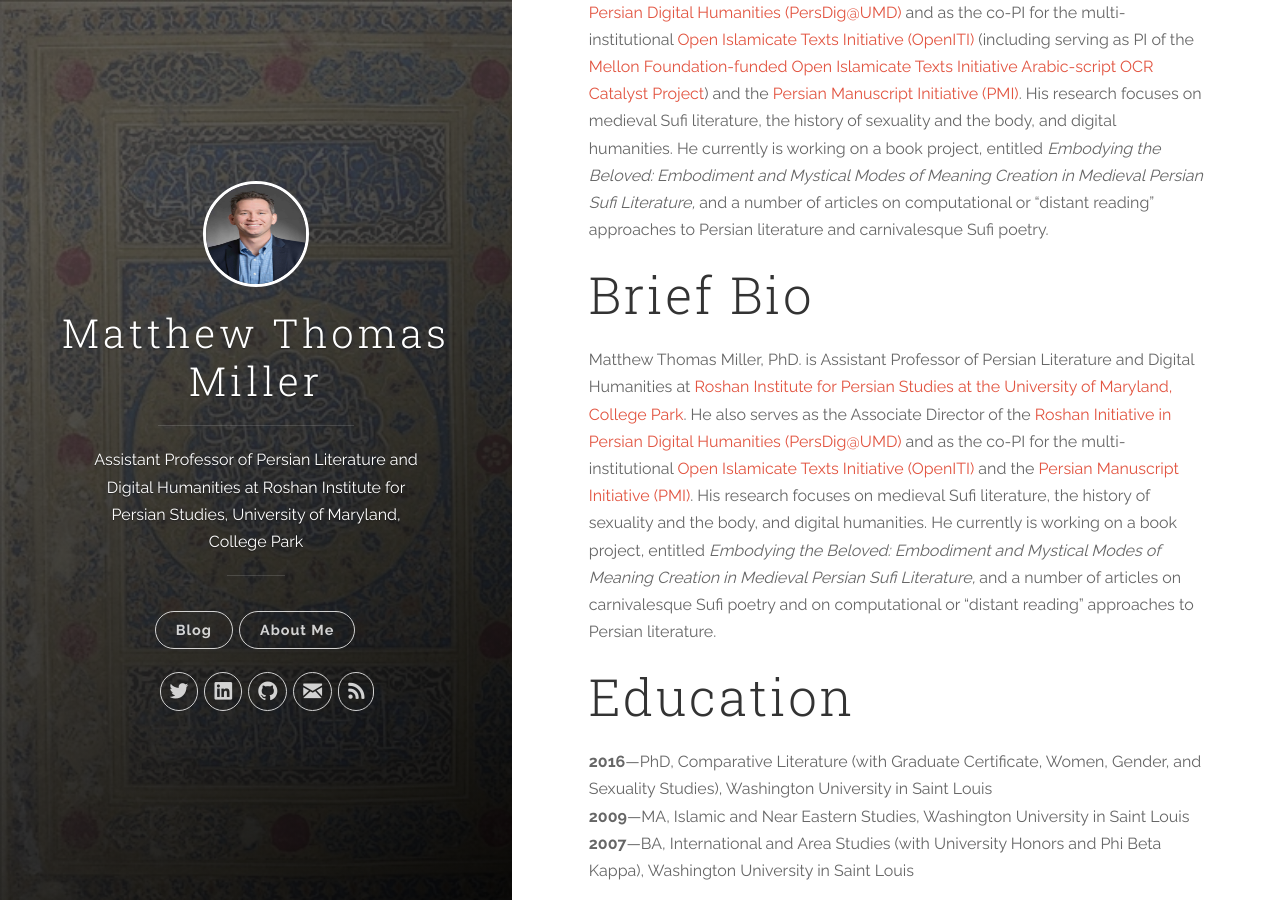
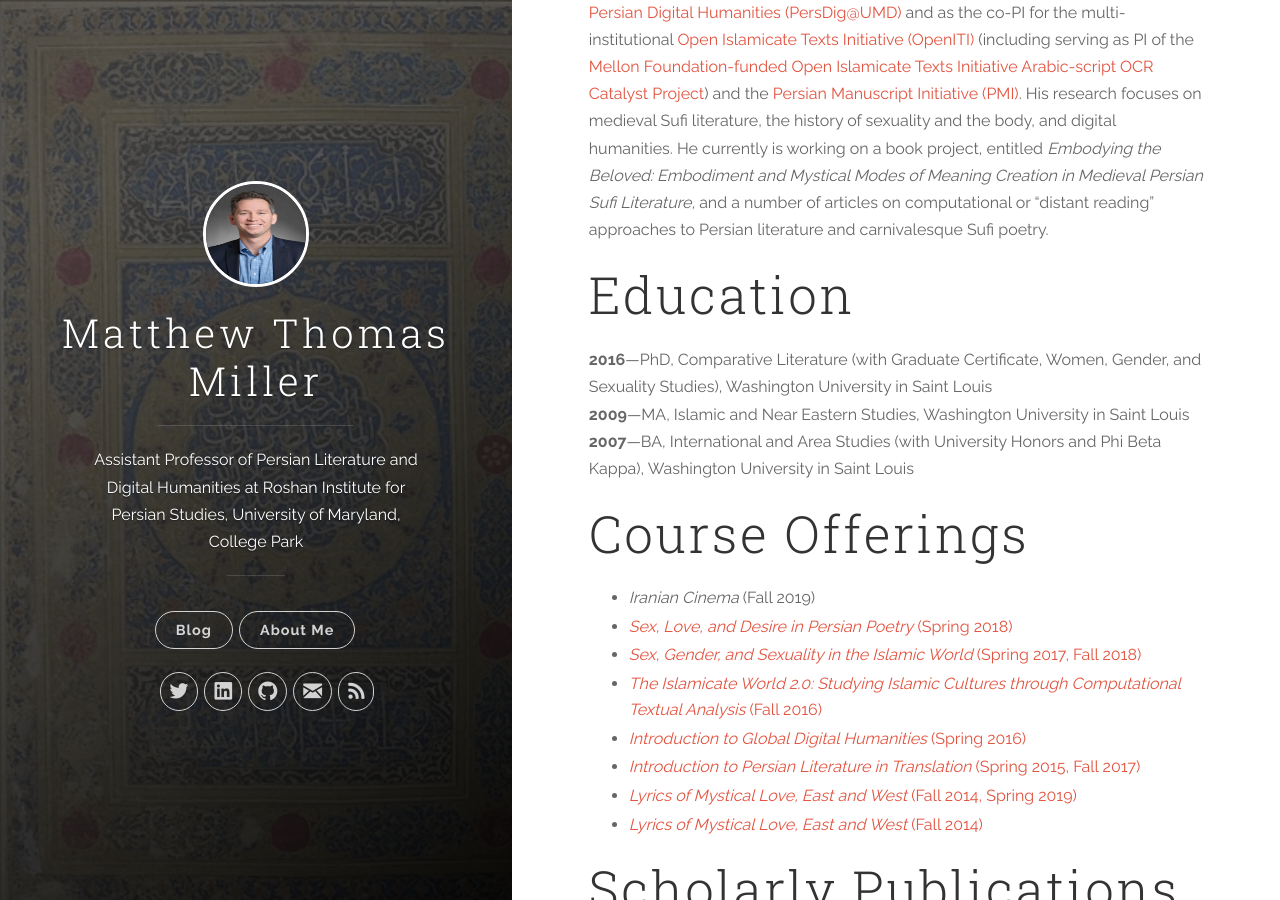
Before and after one commit to MatthewThomasMiller/MatthewThomasMiller.github.io, a Jekyll site: the page built from about-me.md, in a window 1280 px wide and 900 px high, scrolled down 324 px. Built offline with Jekyll 4.4.1, drawn with Linux system fonts in a browser that asks for light colours; our own code applies the rules of GitHub Pages for plain Markdown files.

Commit message:
2019updates17

```diff
--- a/about-me.md
+++ b/about-me.md
@@ -4,10 +4,6 @@
 # Brief Bio
 
 Matthew Thomas Miller, PhD. is Assistant Professor of Persian Literature and Digital Humanities at [Roshan Institute for Persian Studies at the University of Maryland, College Park](http://sllc.umd.edu/persian) and an affiliate of the [Maryland Institute for Technology in the Humanities](https://mith.umd.edu/people/). He also serves as the Associate Director of the [Roshan Initiative in Persian Digital Humanities (PersDig@UMD)](http://persdig.umd.edu/) and as the co-PI for the multi-institutional [Open Islamicate Texts Initiative (OpenITI)](http://iti-corpus.github.io/) (including serving as PI of the [Mellon Foundation-funded](https://mellon.org/) [Open Islamicate Texts Initiative Arabic-script OCR Catalyst Project](https://medium.com/@openiti/openiti-aocp-9802865a6586)) and the [Persian Manuscript Initiative (PMI)](http://www.persianmanuscript.org/). His research focuses on medieval Sufi literature, the history of sexuality and the body, and digital humanities. He currently is working on a book project, entitled *Embodying the Beloved: Embodiment and Mystical Modes of Meaning Creation in Medieval Persian Sufi Literature,* and a number of articles on computational or “distant reading” approaches to Persian literature and carnivalesque Sufi poetry.
-
-# Brief Bio
-
-Matthew Thomas Miller, PhD. is Assistant Professor of Persian Literature and Digital Humanities at [Roshan Institute for Persian Studies at the University of Maryland, College Park](http://sllc.umd.edu/persian). He also serves as the Associate Director of the [Roshan Initiative in Persian Digital Humanities (PersDig@UMD)](http://persdig.umd.edu/) and as the co-PI for the multi-institutional [Open Islamicate Texts Initiative (OpenITI)](http://iti-corpus.github.io/) and the [Persian Manuscript Initiative (PMI)](http://www.persianmanuscript.org/). His research focuses on medieval Sufi literature, the history of sexuality and the body, and digital humanities. He currently is working on a book project, entitled *Embodying the Beloved: Embodiment and Mystical Modes of Meaning Creation in Medieval Persian Sufi Literature,* and a number of articles on carnivalesque Sufi poetry and on computational or “distant reading” approaches to Persian literature.
 
 # Education
 
```
